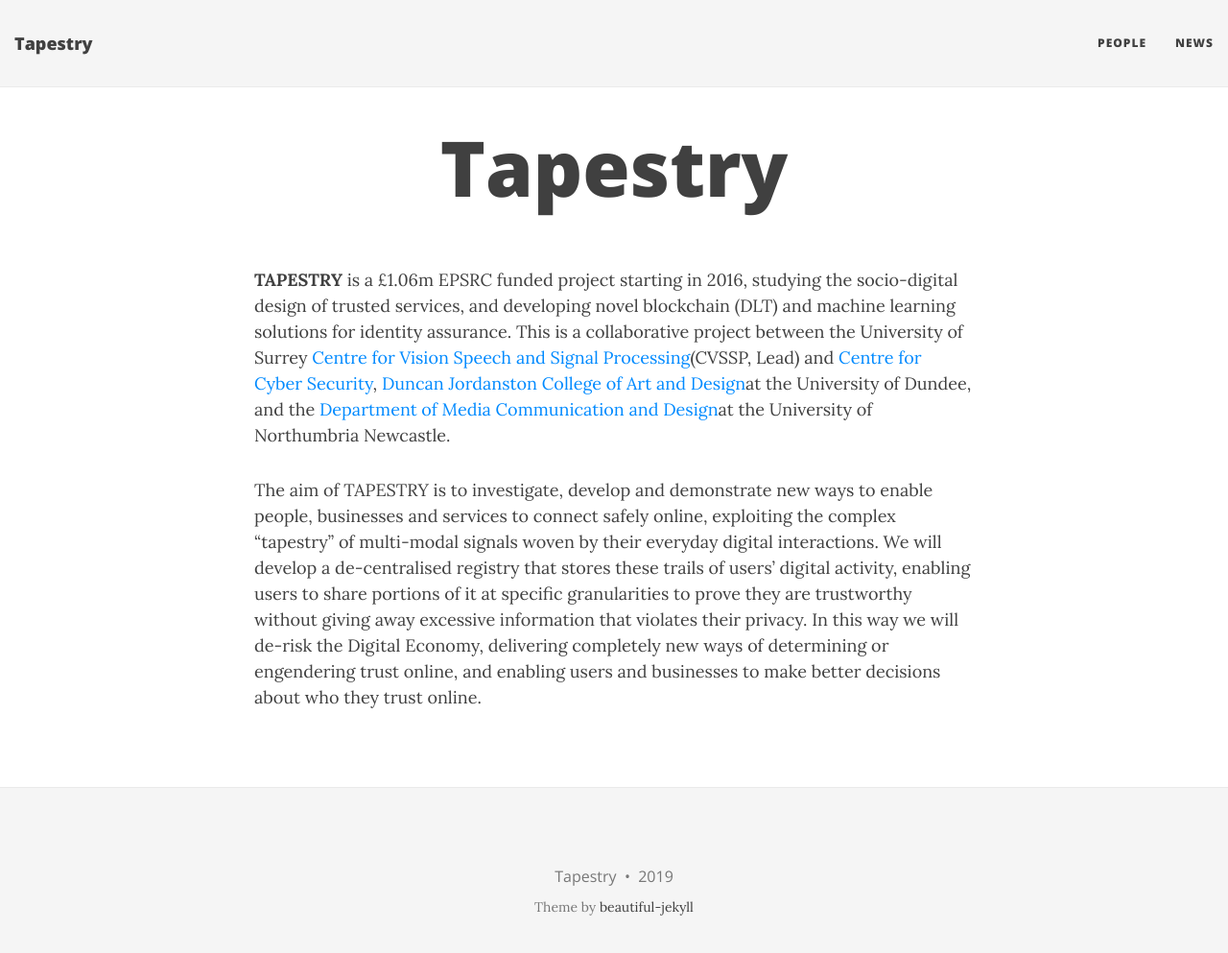
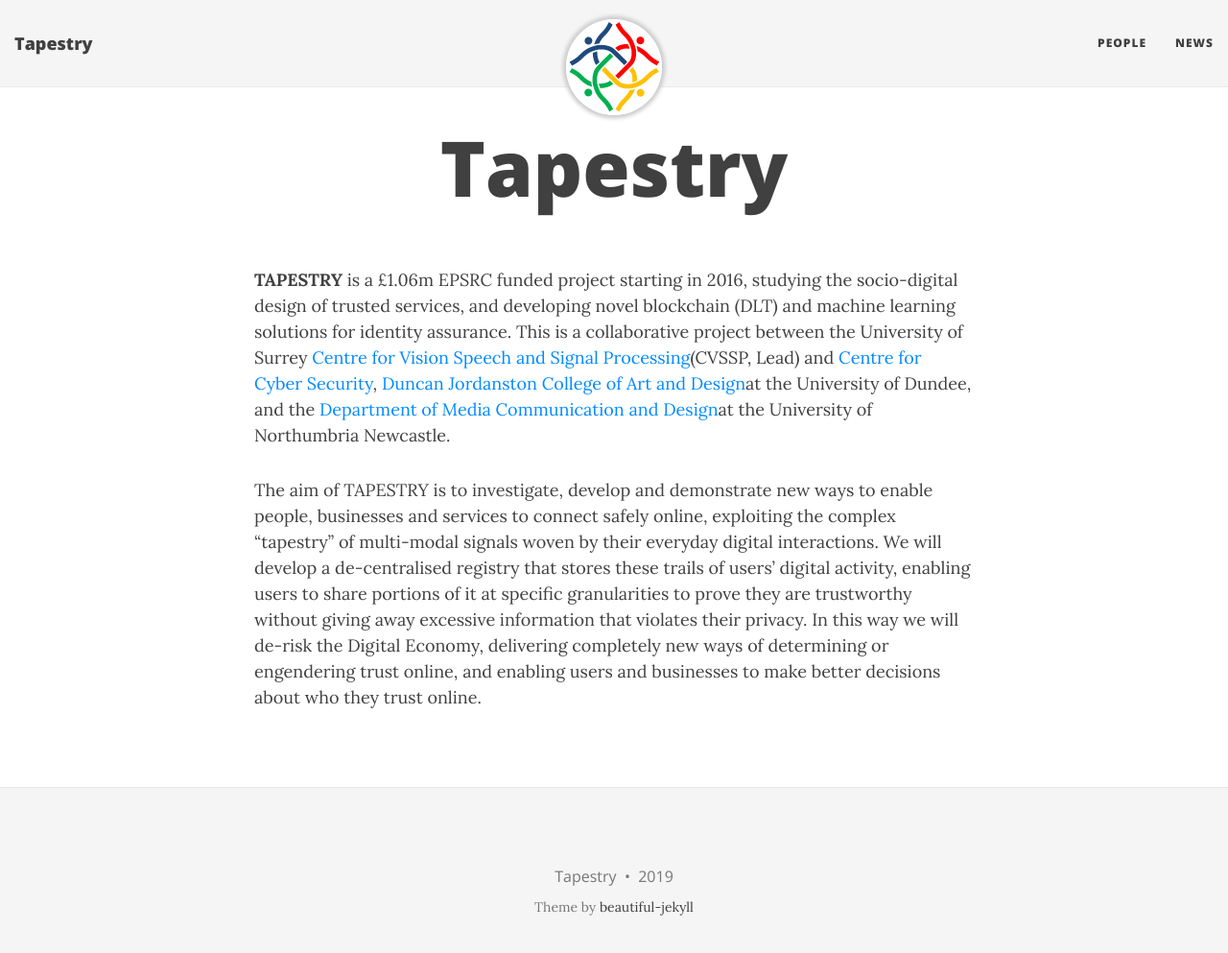
Before and after one commit to tapestry-dlt/tapestry.github.io, a Jekyll site: the page built from index.md, in a window 1280 px wide and 1006 px high. Shown: the top 993 px of the window at 96% size. Built offline with Jekyll 4.4.1, drawn with Linux system fonts in a browser that asks for light colours; nearby versions of some CDN libraries.

Commit message:
fix avatar and add favicon

```diff
--- a/_config.yml
+++ b/_config.yml
@@ -163,7 +163,7 @@
   input: GFM
 
 # Default YAML values (more information on Jekyll's site)
-# defaults:
+defaults:
 #   -
 #     scope:
 #       path: ""
@@ -172,12 +172,12 @@
 #       layout: "post"
 #       comments: true  # add comments to all blog posts
 #       social-share: true # add social media sharing buttons to all blog posts
-#   -
-#     scope:
-#       path: "" # all files
-#     values:
-#       layout: "page"
-#       show-avatar: true
+  -
+    scope:
+      path: "" # all files
+    values:
+      layout: "page"
+      show-avatar: true
 
 # Use tags index page and make tags on each post clickable
 link-tags: true
--- a/_includes/head.html
+++ b/_includes/head.html
@@ -11,6 +11,7 @@
   <meta name="description" content="{{ page.subtitle }}">
   {% endif %}
 
+  <link rel="icon" href="/img/favicon.ico" type="image/x-icon" />
   <link rel="alternate" type="application/rss+xml" title="{{ site.title }} {{ site.title-separator }} {{ site.description }}" href="{{ '/feed.xml' | absolute_url }}" />
 
   {% if layout.common-ext-css %}
```
